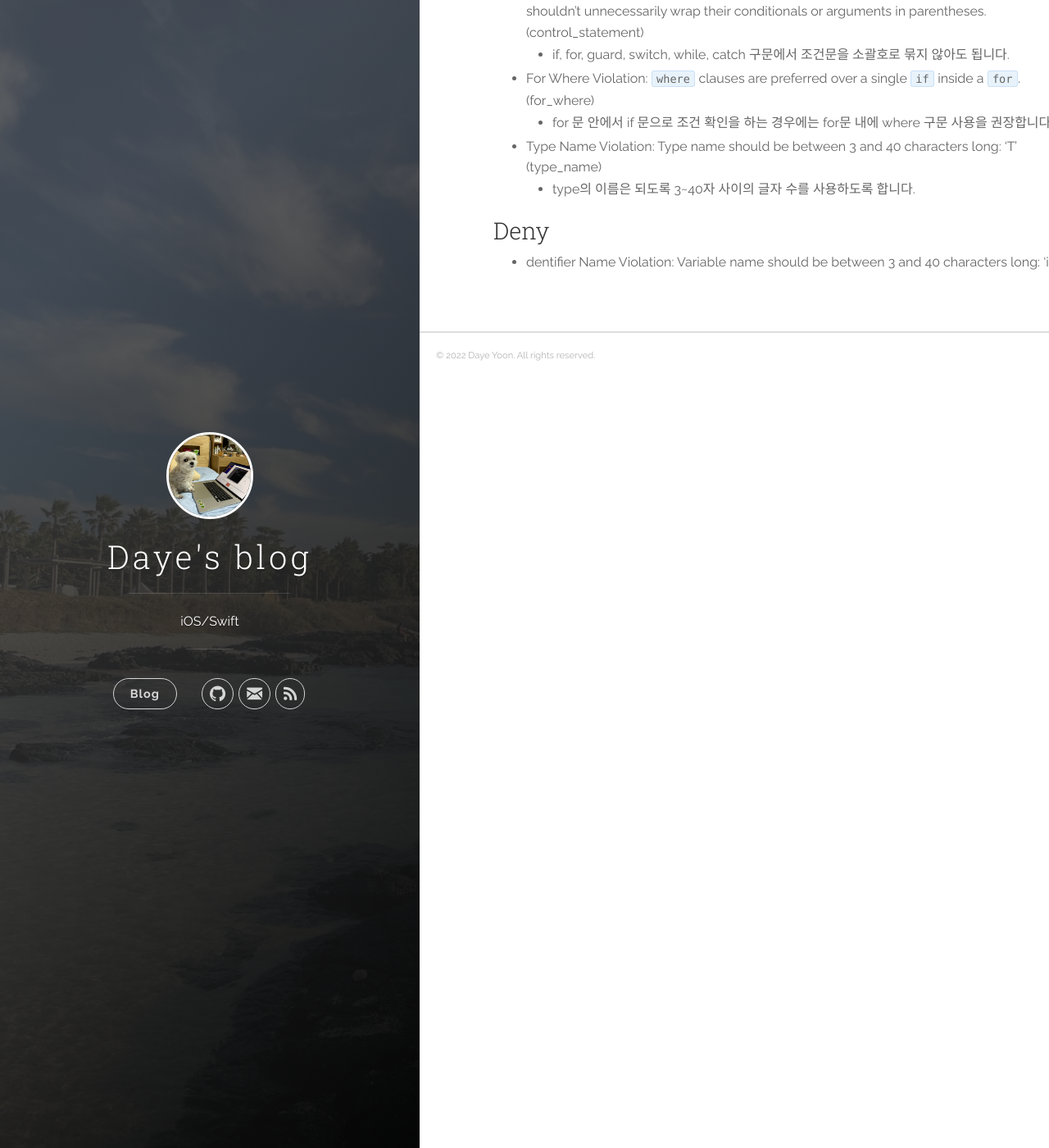
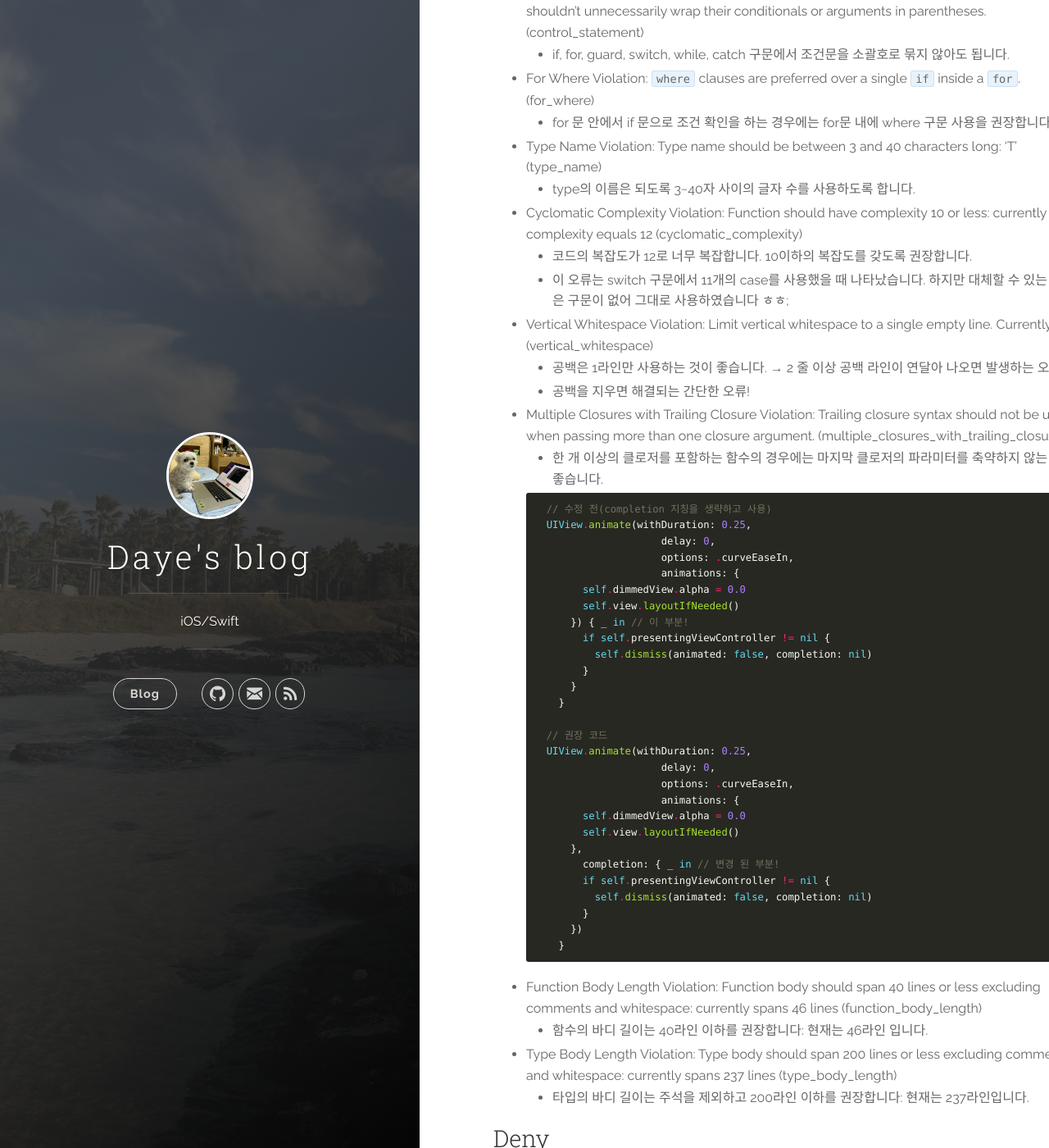
Before and after one commit to dy-yb/dy-yb.github.io, a Jekyll site: the page built from _posts/2022-02-15-SwiftLint.md, in a window 1280 px wide and 1400 px high, scrolled down 270 px. Shown: the whole window at 82% size. Built offline with Jekyll 4.4.1, drawn with Linux system fonts in a browser that asks for light colours.

Commit message:
Update 2022-02-15-SwiftLint.md

````diff
--- a/_posts/2022-02-15-SwiftLint.md
+++ b/_posts/2022-02-15-SwiftLint.md
@@ -16,6 +16,54 @@ tags: xcode swift ios study lint
 - Type Name Violation: Type name should be between 3 and 40 characters long: 'T' (type_name)
     - type의 이름은 되도록 3~40자 사이의 글자 수를 사용하도록 합니다.
 
+- Cyclomatic Complexity Violation: Function should have complexity 10 or less: currently complexity equals 12 (cyclomatic_complexity)
+    - 코드의 복잡도가 12로 너무 복잡합니다.  10이하의 복잡도를 갖도록 권장합니다.
+    - 이 오류는 switch 구문에서 11개의 case를 사용했을 때 나타났습니다. 하지만 대체할 수 있는 더 나은 구문이 없어 그대로 사용하였습니다 ㅎㅎ;
+
+- Vertical Whitespace Violation: Limit vertical whitespace to a single empty line. Currently 2. (vertical_whitespace)
+    - 공백은 1라인만 사용하는 것이 좋습니다. → 2 줄 이상 공백 라인이 연달아 나오면 발생하는 오류
+    - 공백을 지우면 해결되는 간단한 오류!
+
+- Multiple Closures with Trailing Closure Violation: Trailing closure syntax should not be used when passing more than one closure argument. (multiple_closures_with_trailing_closure)
+    - 한 개 이상의 클로저를 포함하는 함수의 경우에는 마지막 클로저의 파라미터를 축약하지 않는 것이 좋습니다.
+
+    ```swift
+    // 수정 전(completion 지칭을 생략하고 사용)
+    UIView.animate(withDuration: 0.25,
+                       delay: 0,
+                       options: .curveEaseIn,
+                       animations: {
+          self.dimmedView.alpha = 0.0
+          self.view.layoutIfNeeded()
+        }) { _ in // 이 부분!
+          if self.presentingViewController != nil {
+            self.dismiss(animated: false, completion: nil)
+          }
+        }
+      }
+
+    // 권장 코드
+    UIView.animate(withDuration: 0.25,
+                       delay: 0,
+                       options: .curveEaseIn,
+                       animations: {
+          self.dimmedView.alpha = 0.0
+          self.view.layoutIfNeeded()
+        },
+          completion: { _ in // 변경 된 부분!
+          if self.presentingViewController != nil {
+            self.dismiss(animated: false, completion: nil)
+          }
+        })
+      }
+    ```
+
+
+- Function Body Length Violation: Function body should span 40 lines or less excluding comments and whitespace: currently spans 46 lines (function_body_length)
+    - 함수의 바디 길이는 40라인 이하를 권장합니다: 현재는 46라인 입니다.
+
+- Type Body Length Violation: Type body should span 200 lines or less excluding comments and whitespace: currently spans 237 lines (type_body_length)
+    - 타입의 바디 길이는 주석을 제외하고 200라인 이하를 권장합니다: 현재는 237라인입니다.
 
 ### Deny
 
````
